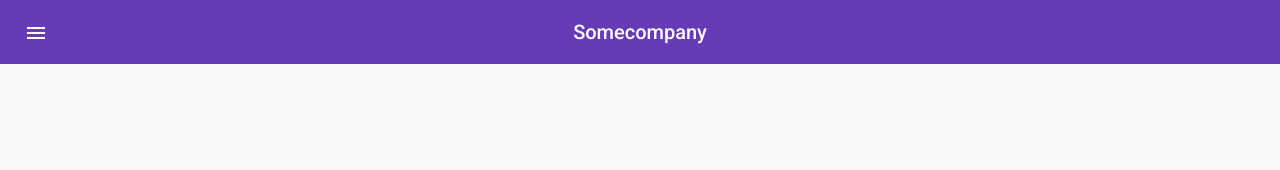
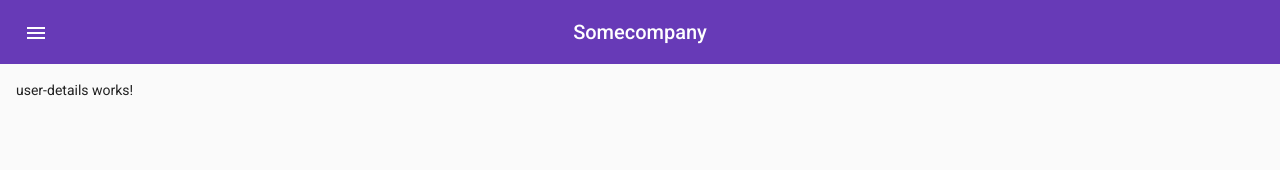
Before and after one commit to hwawrzacz/wtr-gui, an Angular app: page /users/1 in a window 1280 px wide. Before the commit this address led to /. Shown: the top 170 px of the page. Built offline with nearby package versions, Linux system fonts and the light colour scheme.

Commit message:
Add user details component

```diff
--- a/src/app/app-routing.module.ts
+++ b/src/app/app-routing.module.ts
@@ -6,6 +6,7 @@ import { StatisticsComponent } from './pages/statistics/statistics.component';
 import { TaskDetailsComponent } from './pages/task-details/task-details.component';
 import { TasksListComponent } from './pages/tasks-list/tasks-list.component';
 import { EmployeesListComponent } from './pages/employees-list/employees-list.component';
+import { UserDetailsComponent } from './components/user-details/user-details.component';
 
 const routes: Routes = [
   { path: '', redirectTo: '/projects', pathMatch: 'full' },
@@ -14,7 +15,7 @@ const routes: Routes = [
   { path: 'projects/:id', component: ProjectDetailsComponent },
   { path: 'tasks/:id', component: TaskDetailsComponent },
   { path: 'users', component: EmployeesListComponent },
-  // { path: 'users/:id', component: EmployeesDetailsComponent },
+  { path: 'users/:id', component: UserDetailsComponent },
   { path: 'statistics', component: StatisticsComponent }
 ];
 
--- a/src/app/app.module.ts
+++ b/src/app/app.module.ts
@@ -40,6 +40,7 @@ import { TasksTableComponent } from './pages/tasks-list/tasks-table.component';
 import { WorkLogsTableComponent } from './components/work-logs-table/work-logs-table.component';
 import { WorkLogsListComponent } from './components/work-logs-list/work-logs-list.component';
 import { WorkLoggerComponent } from './components/work-logger/work-logger.component';
+import { UserDetailsComponent } from './components/user-details/user-details.component';
 
 
 @NgModule({
@@ -68,6 +69,7 @@ import { WorkLoggerComponent } from './components/work-logger/work-logger.compon
     WorkLogsTableComponent,
     WorkLogsListComponent,
     WorkLoggerComponent,
+    UserDetailsComponent,
   ],
   imports: [
     BrowserModule,
--- /dev/null
+++ b/src/app/components/user-details/user-details.component.html
@@ -0,0 +1 @@
+<p>user-details works!</p>
--- /dev/null
+++ b/src/app/components/user-details/user-details.component.ts
@@ -0,0 +1,15 @@
+import { Component, OnInit } from '@angular/core';
+
+@Component({
+  selector: 'app-user-details',
+  templateUrl: './user-details.component.html',
+  styleUrls: ['./user-details.component.scss']
+})
+export class UserDetailsComponent implements OnInit {
+
+  constructor() { }
+
+  ngOnInit(): void {
+  }
+
+}
```
Also changed, not shown: src/app/components/user-details/user-details.component.scss (added).
